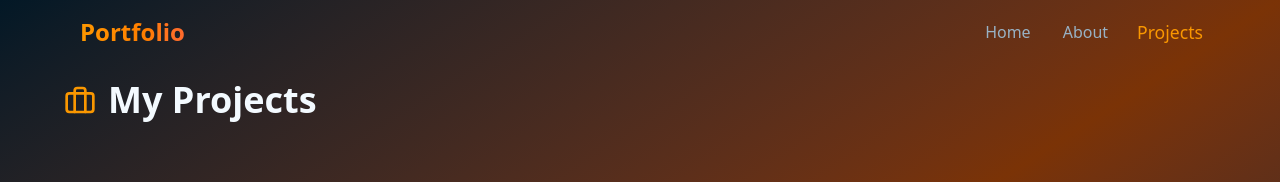
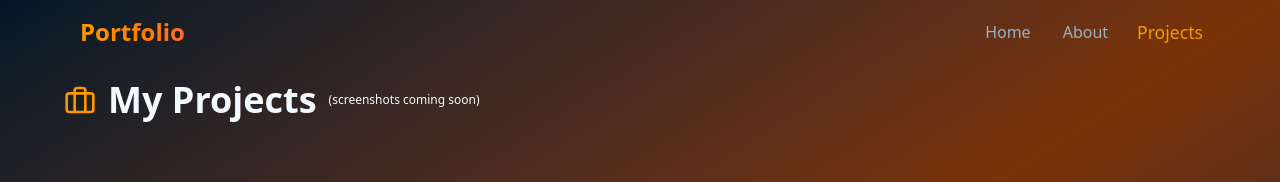
Before and after one commit to JingWei235/portfolio-web-page, a React (Vite) app: page / in a window 1280 px wide. Both pictures are taken after a click on the button "View My Work". Shown: the top 182 px of the page. Built offline with nearby package versions, Linux system fonts and the light colour scheme.

Commit message:
screenshots coming soon

```diff
--- a/src/components/ProjectsSection.tsx
+++ b/src/components/ProjectsSection.tsx
@@ -26,7 +26,8 @@ const ProjectsSection: React.FC<ProjectsSectionProps> = ({
       <div className="max-w-6xl w-full">
         <div className="flex items-center space-x-3 mb-12 animate-slide-right">
           <FiBriefcase className="text-amber-400" size={32} />
-          <h2 className="text-4xl font-bold">My Projects</h2>
+          <h2 className="text-4xl font-bold">My Projects</h2>{" "}
+          <div className="text-xs">(screenshots coming soon)</div>
         </div>
         <div className="grid md:grid-cols-2 lg:grid-cols-3 gap-8 overflow-y-auto p-4">
           {projects.map((project, idx) => (
```
